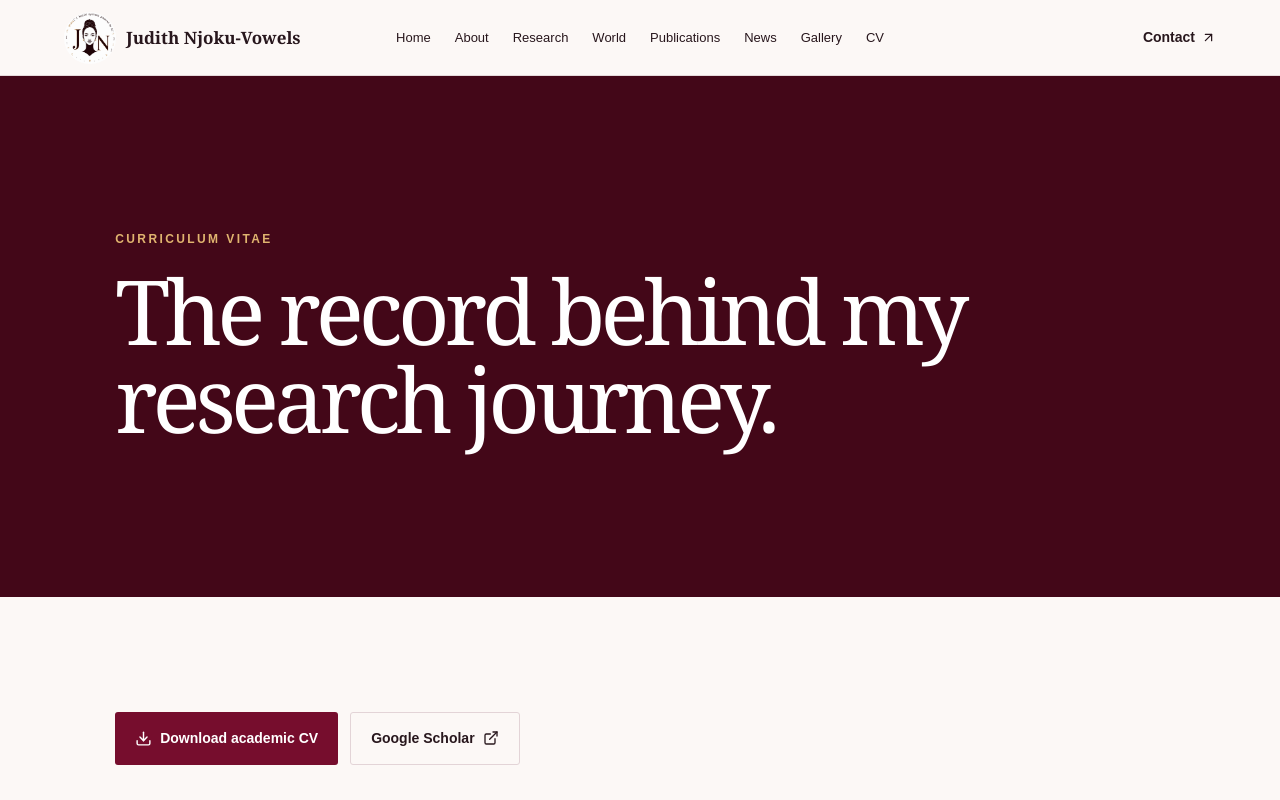
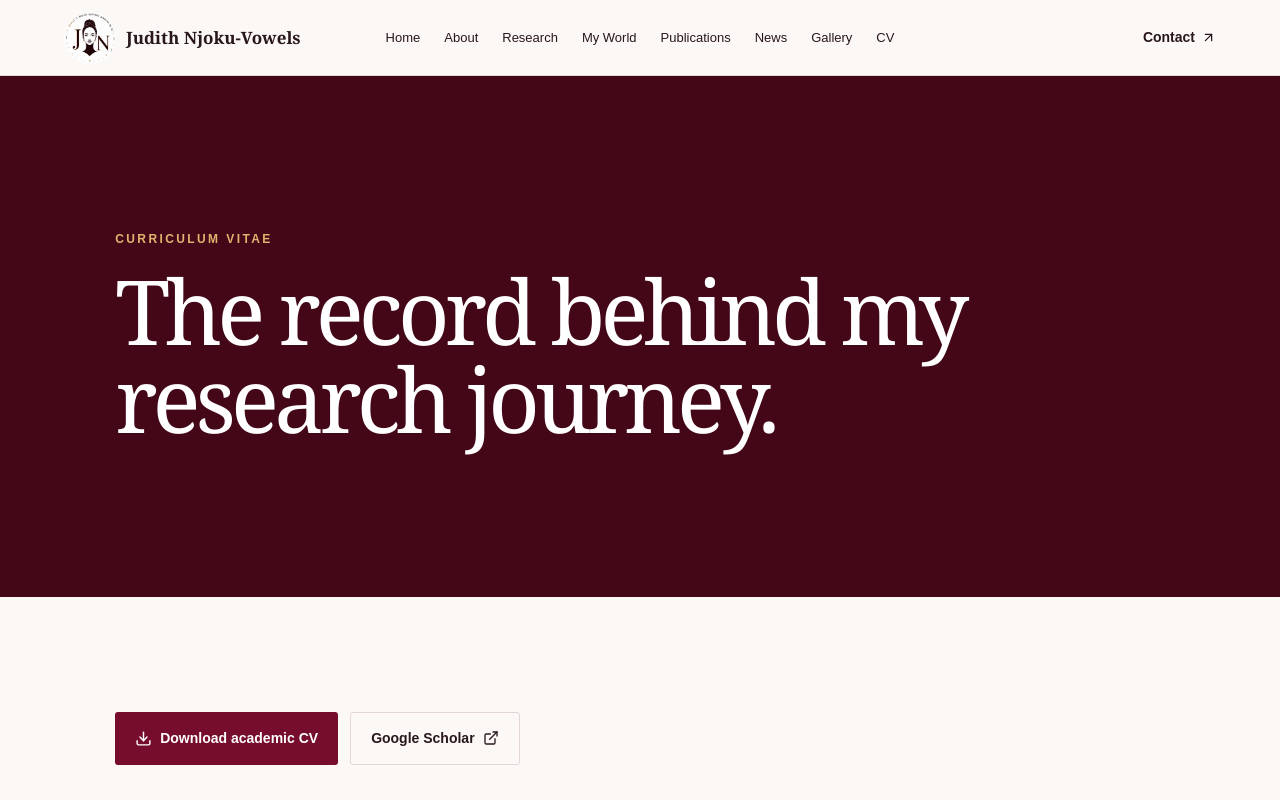
Before and after one commit to Judith989/judith-website-2026, a Next.js app: page /cv in a window 1280 px wide. Shown: the top 800 px of the page. Built offline with nearby package versions, Linux system fonts and the light colour scheme; no server answers.

Commit message:
Rename World navigation to My World

```diff
--- a/app/site-chrome.tsx
+++ b/app/site-chrome.tsx
@@ -7,7 +7,7 @@ const navigation = [
   ["Home", "/"],
   ["About", "/about"],
   ["Research", "/research"],
-  ["World", "/research-world"],
+  ["My World", "/research-world"],
   ["Publications", "/publications"],
   ["News", "/news"],
   ["Gallery", "/gallery"],
@@ -42,7 +42,7 @@ export function SiteFooter() {
         <Link href="/about">About</Link>
         <Link href="/news">News</Link>
         <Link href="/gallery">Gallery</Link>
-        <Link href="/research-world">Research World</Link>
+        <Link href="/research-world">My World</Link>
         <Link href="/cv">CV</Link>
         <Link href="/contact">Contact</Link>
       </div>
```
